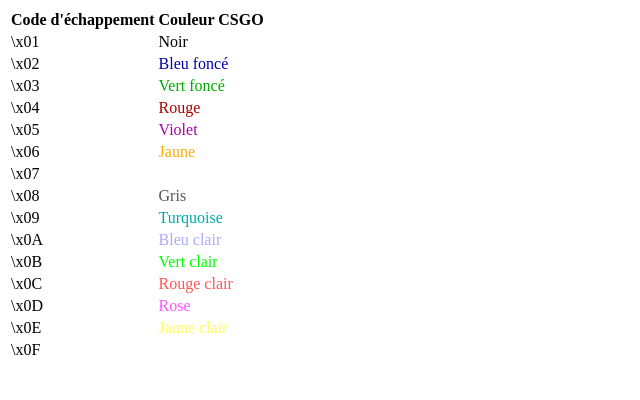
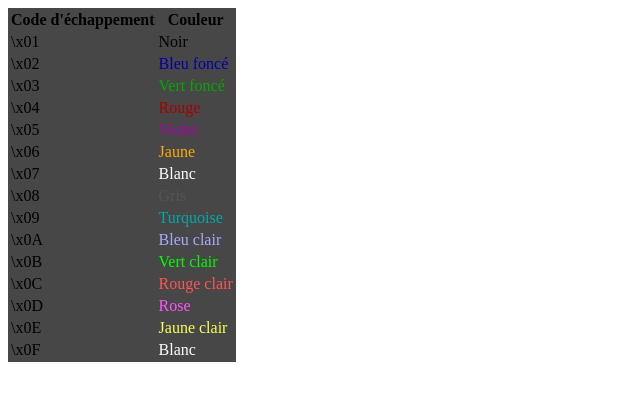
Before and after one commit to RonanLOUARN/colours, a plain HTML site: page index.html in a window 1280 px wide. Shown: the whole page, without its empty margins (0-640 px from the left). Drawn offline with Linux system fonts and the light colour scheme.

Commit message:
Update index.html

```diff
--- a/index.html
+++ b/index.html
@@ -1,7 +1,7 @@
-<table>
+<table style="background-color: #474747">
   <tr>
     <th>Code d'échappement</th>
-    <th>Couleur CSGO</th>
+    <th>Couleur</th>
   </tr>
   <tr>
     <td>\x01</td>
```
